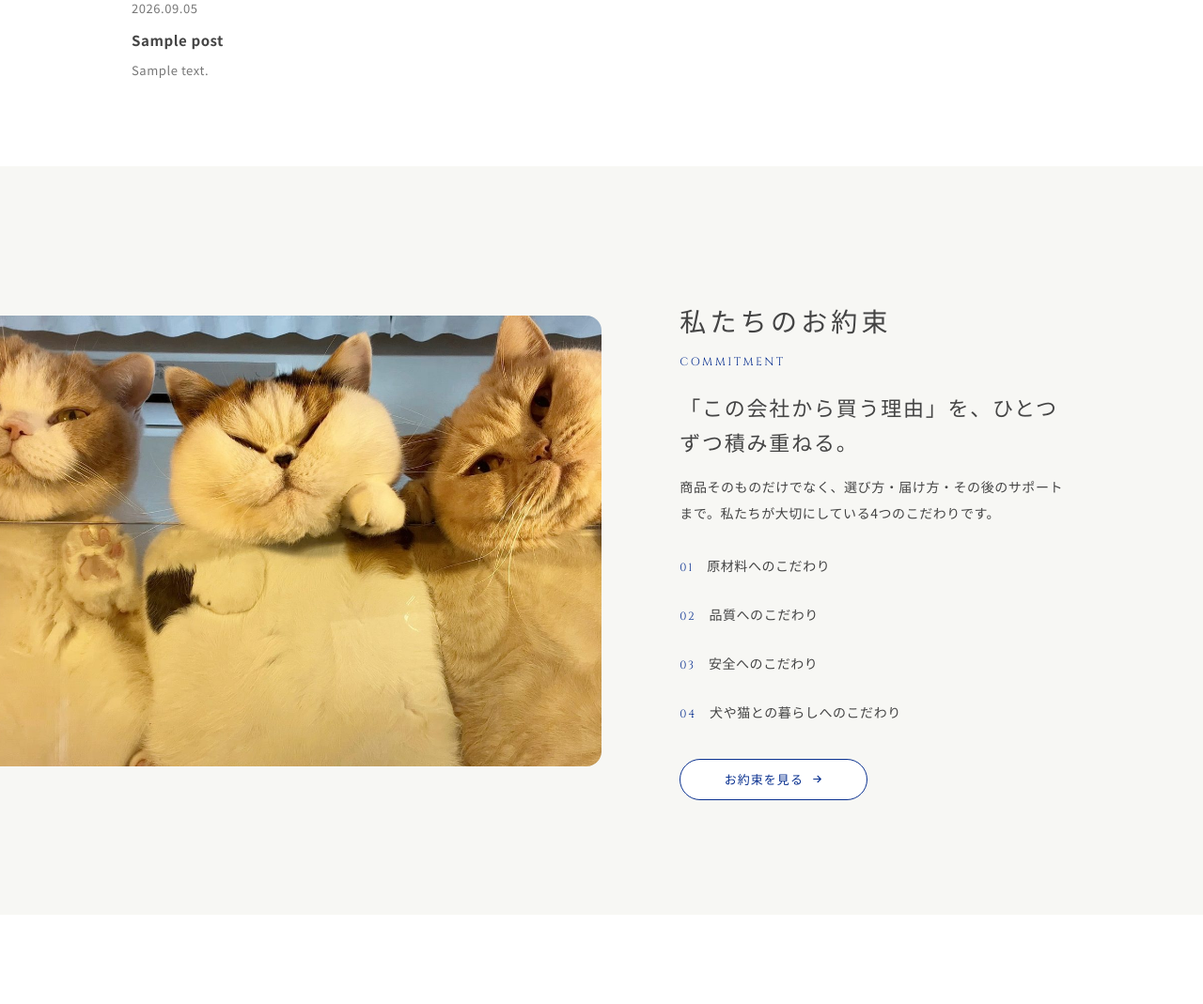
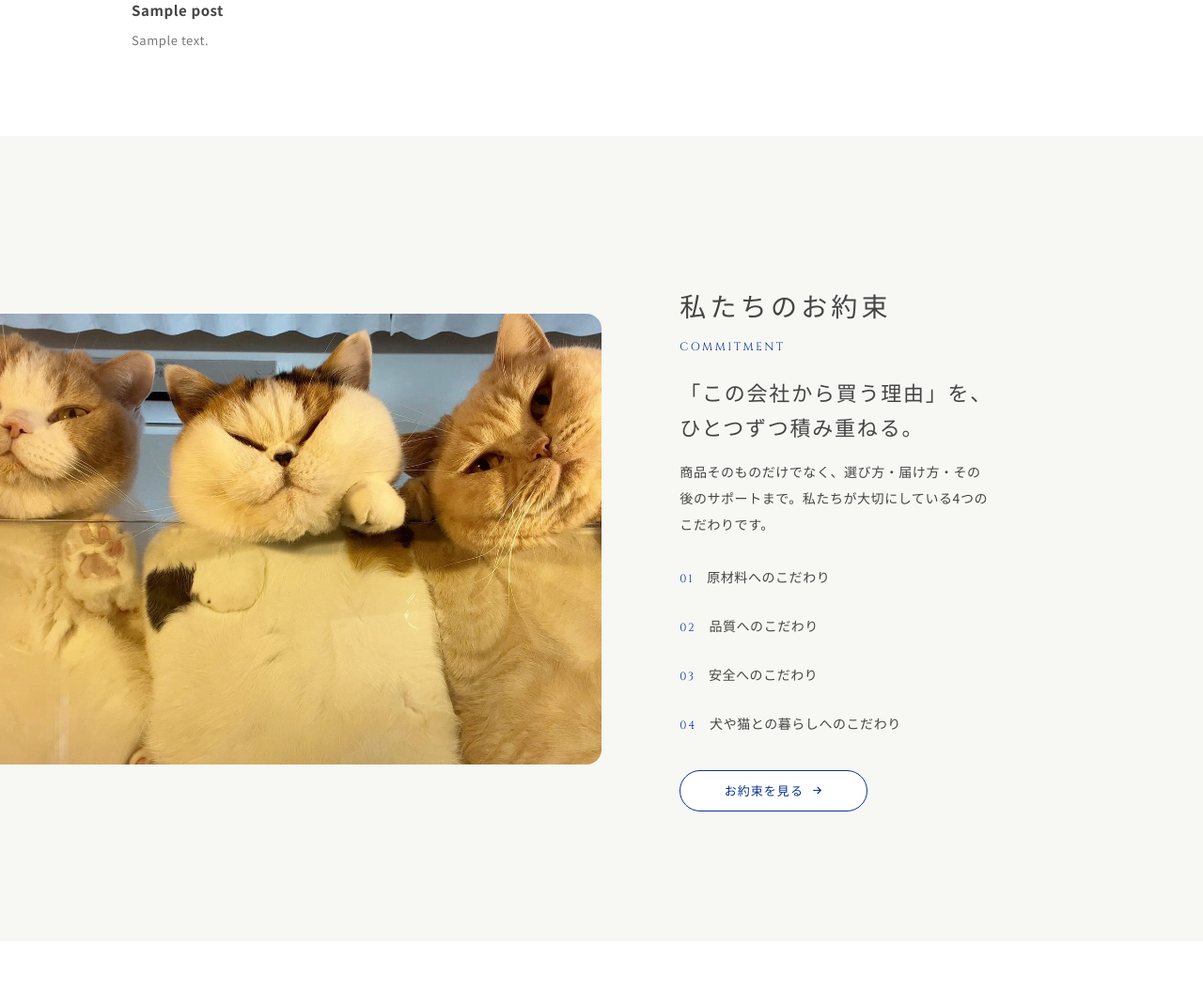
Before and after one commit to alselfjwr/wanko-co-jp, a WordPress theme: template wp-content/themes/wanko/front-page.php in a window 1280 px wide. Shown: the part 1953-3022 px from the top of the page at 94% size. Run offline with PHP 8.4 and a stand-in for WordPress, Linux system fonts and the light colour scheme; the site name, menu and one post (Sample post) are stand-ins, and other content is empty; some libraries are stand-ins or nearby versions.

Commit message:
トップMV・非対称ブロックの余白を調整
- メインビジュアルの左端をコンテンツ幅に揃え（画面端ぎりぎりをやめる）、上の余白と高さを調整
- 写真と文章の間に1カラム分の余白、文章の外側にも余白を確保。上下の余白も拡大

Co-Authored-By: Claude Fable 5.1 <noreply@anthropic.com>
Claude-Session: https://claude.ai/code/session_011bhno5SEkpzsshMJkjn4Yk

```diff
--- a/wp-content/themes/wanko/assets/css/main.css
+++ b/wp-content/themes/wanko/assets/css/main.css
@@ -122,7 +122,7 @@ iframe { max-width: 100%; }
 .menu-toggle[aria-expanded="true"] .menu-toggle__bar::after { transform: translateY(-8px) rotate(-45deg); }
 
 /* Hero ------------------------------------------------------------------- */
-.hero { position: relative; margin: 20px 0 0 auto; width: min(100% - 20px, calc(50% + 620px)); min-height: clamp(420px, 52vw, 580px); display: flex; align-items: center; overflow: hidden; border-radius: var(--radius) 0 0 var(--radius); background: #1c2a4a; color: #fff; }
+.hero { position: relative; margin: 28px 0 0 auto; width: min(100% - 20px, calc(50% + 500px)); min-height: clamp(400px, 46vw, 540px); display: flex; align-items: center; overflow: hidden; border-radius: var(--radius) 0 0 var(--radius); background: #1c2a4a; color: #fff; }
 .hero__bg { position: absolute; inset: 0; }
 .hero__bg img { width: 100%; height: 100%; object-fit: cover; object-position: 70% center; }
 .hero.has-image .hero__bg::after { content: ""; position: absolute; inset: 0; background: linear-gradient(90deg, rgba(20, 28, 50, .72) 0%, rgba(20, 28, 50, .45) 50%, rgba(20, 28, 50, .05) 100%); }
@@ -609,19 +609,19 @@ a.shop-card:hover .shop-card__media img { transform: scale(1.04); }
 .bleed-split { display: grid; grid-template-columns: minmax(20px, 1fr) repeat(12, minmax(0, calc(var(--container) / 12))) minmax(20px, 1fr); align-items: center; column-gap: 0; }
 .bleed-split__image { margin: 0; grid-row: 1; }
 .bleed-split__image img { display: block; width: 100%; height: 100%; aspect-ratio: 4 / 3; object-fit: cover; }
-.bleed-split__text { grid-row: 1; padding: 32px 0; }
-.bleed-split--left .bleed-split__image { grid-column: 1 / 9; }
+.bleed-split__text { grid-row: 1; padding: 48px 0; }
+.bleed-split--left .bleed-split__image { grid-column: 1 / 8; }
 .bleed-split--left .bleed-split__image img { border-radius: 0 var(--radius) var(--radius) 0; }
-.bleed-split--left .bleed-split__text { grid-column: 10 / 14; }
-.bleed-split--right .bleed-split__image { grid-column: 7 / 15; }
+.bleed-split--left .bleed-split__text { grid-column: 9 / 13; }
+.bleed-split--right .bleed-split__image { grid-column: 8 / 15; }
 .bleed-split--right .bleed-split__image img { border-radius: var(--radius) 0 0 var(--radius); }
-.bleed-split--right .bleed-split__text { grid-column: 2 / 6; }
+.bleed-split--right .bleed-split__text { grid-column: 3 / 7; }
 .bleed-split--wide.bleed-split--left .bleed-split__image { grid-column: 1 / 8; }
-.bleed-split--wide.bleed-split--left .bleed-split__text { grid-column: 9 / 14; }
+.bleed-split--wide.bleed-split--left .bleed-split__text { grid-column: 9 / 13; }
 .bleed-split--wide.bleed-split--right .bleed-split__image { grid-column: 8 / 15; }
-.bleed-split--wide.bleed-split--right .bleed-split__text { grid-column: 2 / 7; }
+.bleed-split--wide.bleed-split--right .bleed-split__text { grid-column: 3 / 7; }
 /* stagger: lift the text a little so the two blocks don't sit on one axis */
-.bleed-split--stagger .bleed-split__text { align-self: start; padding-top: 56px; }
+.bleed-split--stagger .bleed-split__text { align-self: start; padding-top: 72px; }
 .bleed-split .section-title { margin-bottom: 20px; }
 
 .commitment__catch { font-family: var(--f-head); font-size: clamp(18px, 2vw, 22px); letter-spacing: .08em; line-height: 1.7; margin: 8px 0 12px; }
```
